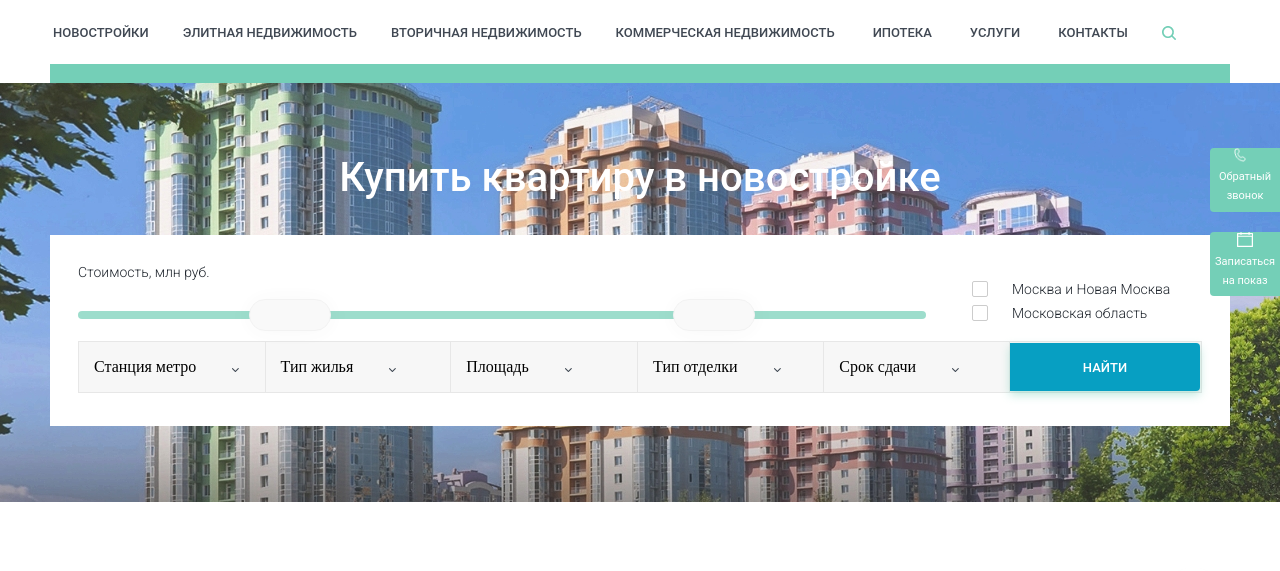
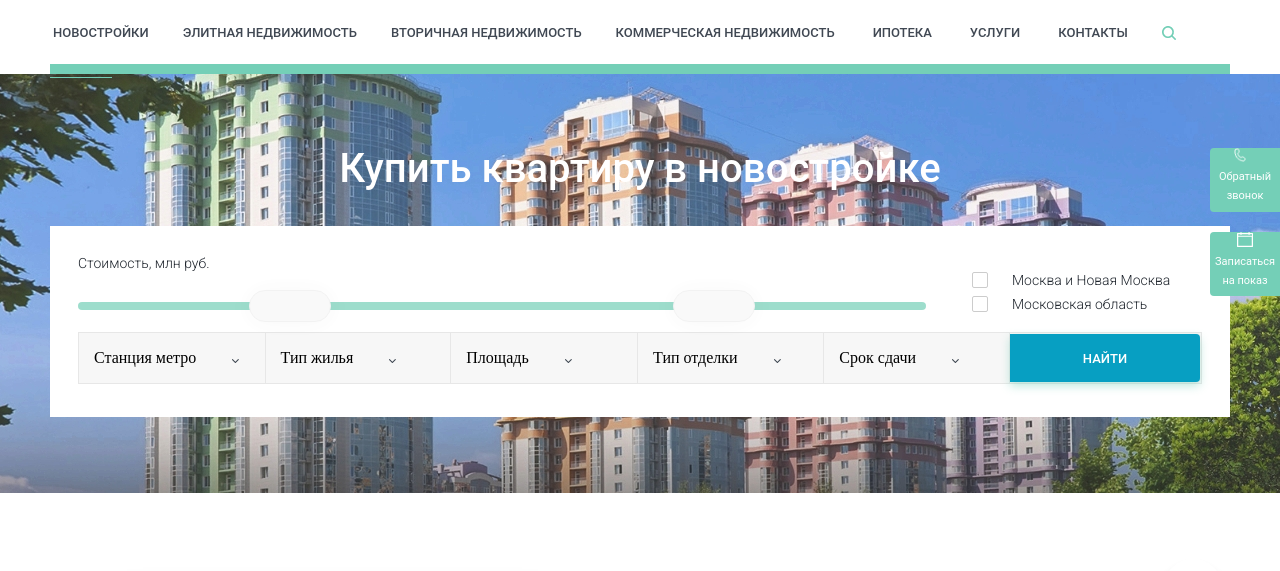
Before and after one commit to Stadionova/evrika-site, a website built with webpack: page index.html in a window 1280 px wide. Shown: the part 152-723 px from the top of the page. Built offline with nearby package versions, Linux system fonts and the light colour scheme; files whose address does not match are found by name.

Commit message:
little pixels changes

```diff
--- a/src/styles.less
+++ b/src/styles.less
@@ -120,6 +120,10 @@
     height: 19px;
     background-color: #74cfb7;
     margin: 0 auto;
+    height: 10px;
+    img {
+        height: 1px;
+    }
 }
 
 .hero {
@@ -473,7 +477,7 @@
 }
 
 .map {
-    border: 20px solid #ffffff;
+    padding: 20px;
     .map-yandex {
         position: absolute;
         width: 100%;
```
Also changed, not shown: src/index.js (+16 -0 lines).
